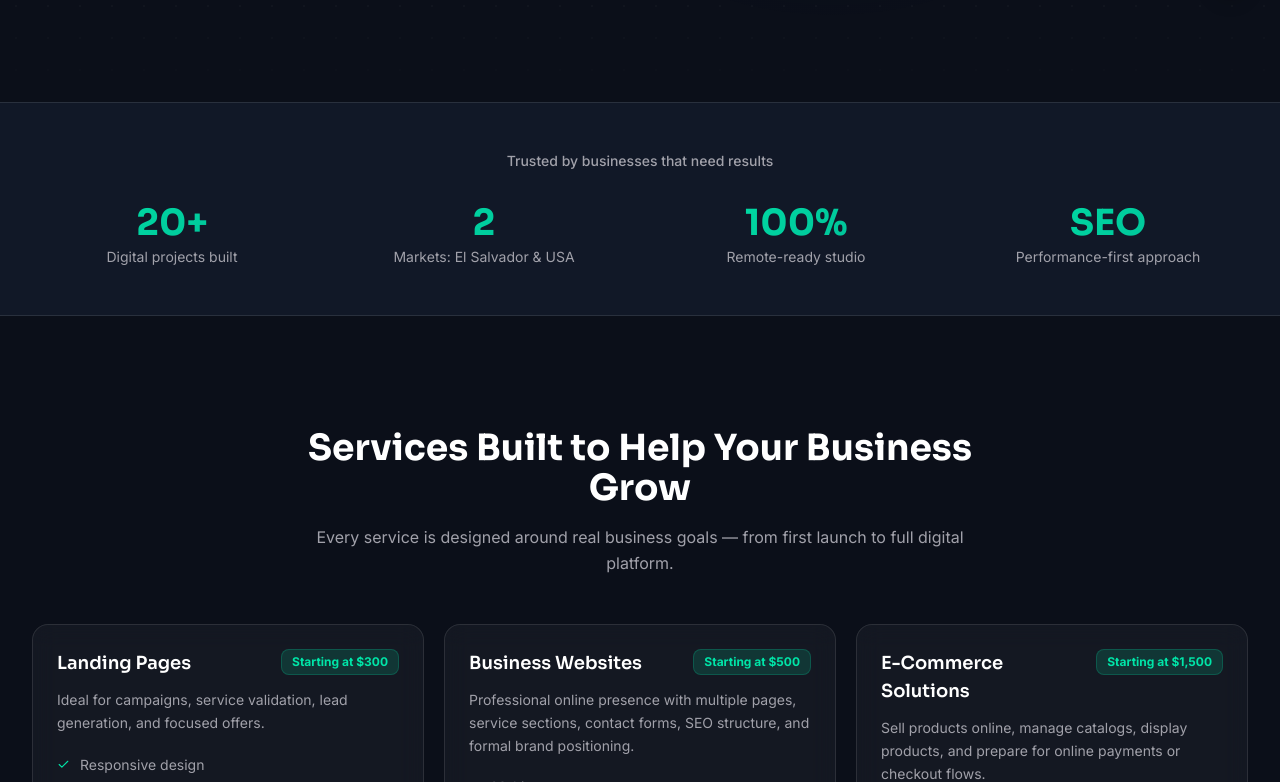
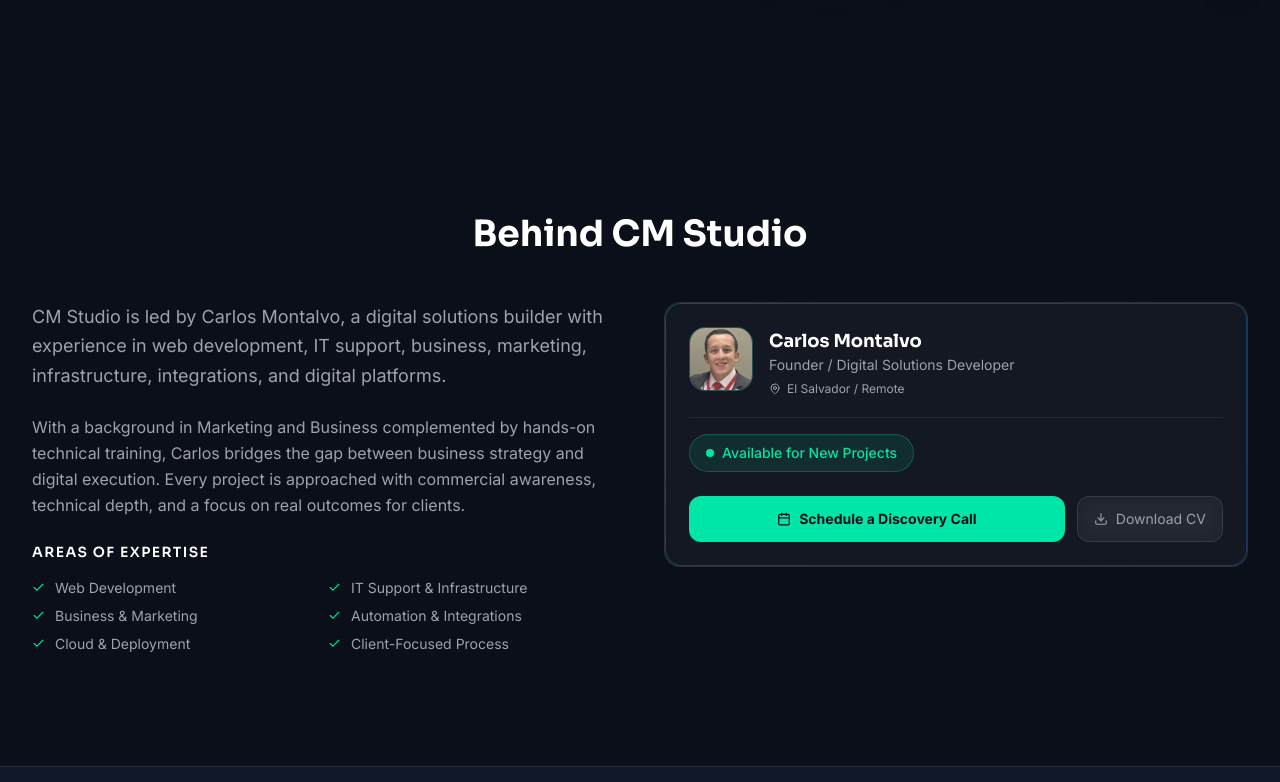
Before and after one commit to montalvo21/cm-studio-new, a Next.js app: page /en in a window 1280 px wide. Shown: the part 778-1560 px from the top of the page. Built offline with nearby package versions, Linux system fonts and the light colour scheme.

Commit message:
changes on PDF about section and scrolltotop

```diff
--- a/src/app/[locale]/layout.tsx
+++ b/src/app/[locale]/layout.tsx
@@ -2,6 +2,7 @@ import { NextIntlClientProvider } from 'next-intl';
 import { getMessages } from 'next-intl/server';
 import { notFound } from 'next/navigation';
 import { locales, type Locale } from '@/i18n';
+import ScrollToTop from '@/components/shared/ScrollToTop';
 import type { Metadata } from 'next';
 
 interface LocaleLayoutProps {
@@ -43,6 +44,7 @@ export default async function LocaleLayout({ children, params: { locale } }: Loc
 
   return (
     <NextIntlClientProvider messages={messages}>
+      <ScrollToTop />
       {children}
     </NextIntlClientProvider>
   );
--- a/src/app/[locale]/page.tsx
+++ b/src/app/[locale]/page.tsx
@@ -21,12 +21,12 @@ export default function HomePage() {
       <Navbar />
       <main id="main-content">
         <HeroSection availability={AVAILABILITY_STATE} />
+        <AboutSection availability={AVAILABILITY_STATE} />
         <TrustBar />
         <ServicesSection />
         <WhySection />
         <ProjectsSection />
         <ProcessSection />
-        <AboutSection availability={AVAILABILITY_STATE} />
         <ContactSection />
       </main>
       <Footer />
--- a/src/components/sections/AboutSection.tsx
+++ b/src/components/sections/AboutSection.tsx
@@ -1,8 +1,10 @@
 'use client';
 
 import { useTranslations } from 'next-intl';
+import Image from 'next/image';
+import { useState } from 'react';
 import { motion } from 'framer-motion';
-import { MapPin, Download, Calendar, Check } from 'lucide-react';
+import { MapPin, Download, Calendar, Check, X } from 'lucide-react';
 import { SectionHeader } from '@/components/shared/SectionHeader';
 import { AvailabilityBadge } from '@/components/shared/AvailabilityBadge';
 
@@ -12,6 +14,8 @@ interface AboutSectionProps {
 
 export function AboutSection({ availability }: AboutSectionProps) {
   const t = useTranslations('about');
+  const [isPhotoOpen, setIsPhotoOpen] = useState(false);
+  const profilePhotoSrc = '/images/profile/carlos-montalvo.webp';
   const expertise = t.raw('expertise') as string[];
   const founder = t.raw('founder') as {
     name: string; role: string; location: string;
@@ -64,11 +68,22 @@ export function AboutSection({ availability }: AboutSectionProps) {
             transition={{ duration: 0.6, delay: 0.1 }}
           >
             <div className="glass-card rounded-2xl p-6 space-y-5 border-gradient">
-              {/* Avatar placeholder */}
+              {/* Founder photo */}
               <div className="flex items-start gap-4">
-                <div className="w-16 h-16 rounded-2xl bg-gradient-to-br from-accent-green/20 to-accent-blue/20 border border-border flex items-center justify-center shrink-0">
-                  <span className="font-heading font-bold text-xl text-accent-green">CM</span>
-                </div>
+                <button
+                  type="button"
+                  onClick={() => setIsPhotoOpen(true)}
+                  className="relative w-16 h-16 rounded-2xl overflow-hidden border border-border shrink-0 bg-gradient-to-br from-accent-green/20 to-accent-blue/20 focus-ring group"
+                  aria-label="Ver foto de Carlos Montalvo en grande"
+                >
+                <Image
+                  src={profilePhotoSrc}
+                  alt="Carlos Montalvo"
+                  fill
+                  sizes="64px"
+                  className="object-cover object-top transition-transform duration-300 group-hover:scale-105"
+                />
+                </button>
                 <div className="flex-1 min-w-0">
                   <h3 className="font-heading font-bold text-text-primary text-lg">{founder.name}</h3>
                   <p className="text-text-secondary text-sm">{founder.role}</p>
@@ -109,6 +124,39 @@ export function AboutSection({ availability }: AboutSectionProps) {
           </motion.div>
         </div>
       </div>
+
+      {isPhotoOpen && (
+        <div
+          className="fixed inset-0 z-50 flex items-center justify-center bg-bg-primary/90 backdrop-blur-md px-4"
+          role="dialog"
+          aria-modal="true"
+          aria-label="Foto de Carlos Montalvo"
+          onClick={() => setIsPhotoOpen(false)}
+        >
+          <button
+            type="button"
+            onClick={() => setIsPhotoOpen(false)}
+            className="absolute right-4 top-4 z-10 rounded-full border border-border bg-bg-secondary/80 p-3 text-text-primary hover:border-border-strong focus-ring"
+            aria-label="Cerrar foto"
+          >
+            <X size={20} aria-hidden="true" />
+          </button>
+
+          <div
+            className="relative h-[min(80vh,560px)] w-[min(88vw,560px)] overflow-hidden rounded-3xl border border-border shadow-2xl"
+            onClick={(event) => event.stopPropagation()}
+          >
+      <Image
+        src={profilePhotoSrc}
+        alt="Carlos Montalvo"
+        fill
+        sizes="(max-width: 768px) 88vw, 560px"
+        className="object-cover object-top"
+        priority
+      />
+          </div>
+        </div>
+      )}
     </section>
   );
 }
--- /dev/null
+++ b/src/components/shared/ScrollToTop.tsx
@@ -0,0 +1,22 @@
+'use client';
+
+import { useEffect } from 'react';
+import { usePathname } from 'next/navigation';
+
+export default function ScrollToTop() {
+  const pathname = usePathname();
+
+  useEffect(() => {
+    if ('scrollRestoration' in window.history) {
+      window.history.scrollRestoration = 'manual';
+    }
+
+    window.scrollTo({
+      top: 0,
+      left: 0,
+      behavior: 'instant',
+    });
+  }, [pathname]);
+
+  return null;
+}
```
Also changed, not shown: public/images/profile/carlos-montalvo.webp (added), 1 other file (tests, documents, lock files or other folders).
